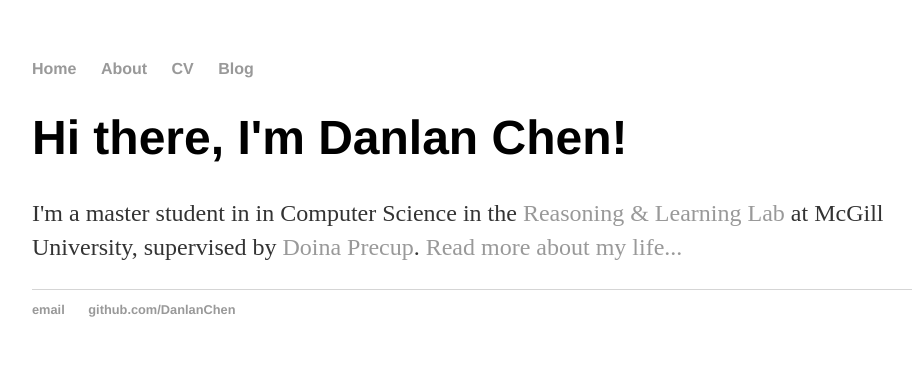
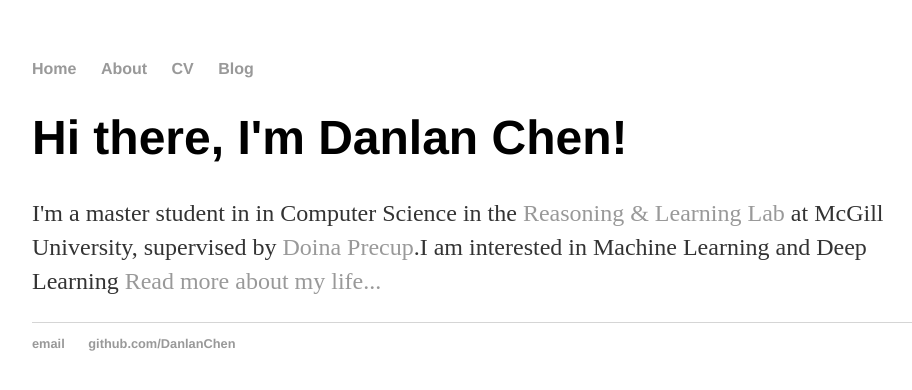
Before and after one commit to DanlanChen/DanlanChen.github.io, a Jekyll site: the page built from index.html, in a window 1280 px wide. Shown: the top 390 px of the page, without its empty margins (160-1072 px from the left). Built offline with Jekyll 4.4.1, drawn with Linux system fonts in a browser that asks for light colours.

Commit message:
Update index.html

```diff
--- a/index.html
+++ b/index.html
@@ -4,5 +4,5 @@
 ---
 <div class="blurb">
 	<h1>Hi there, I'm Danlan Chen!</h1>
-	<p>I'm a master student in  in Computer Science in the <a href="http://rl.cs.mcgill.ca/">Reasoning & Learning Lab</a> at McGill University, supervised by <a href="http://cs.mcgill.ca/~dprecup/">Doina Precup</a>. <a href="/about">Read more about my life...</a></p>
+	<p>I'm a master student in  in Computer Science in the <a href="http://rl.cs.mcgill.ca/">Reasoning & Learning Lab</a> at McGill University, supervised by <a href="http://cs.mcgill.ca/~dprecup/">Doina Precup</a>.I am interested in Machine Learning and Deep Learning <a href="/about">Read more about my life...</a></p>
 </div><!-- /.blurb -->
```
